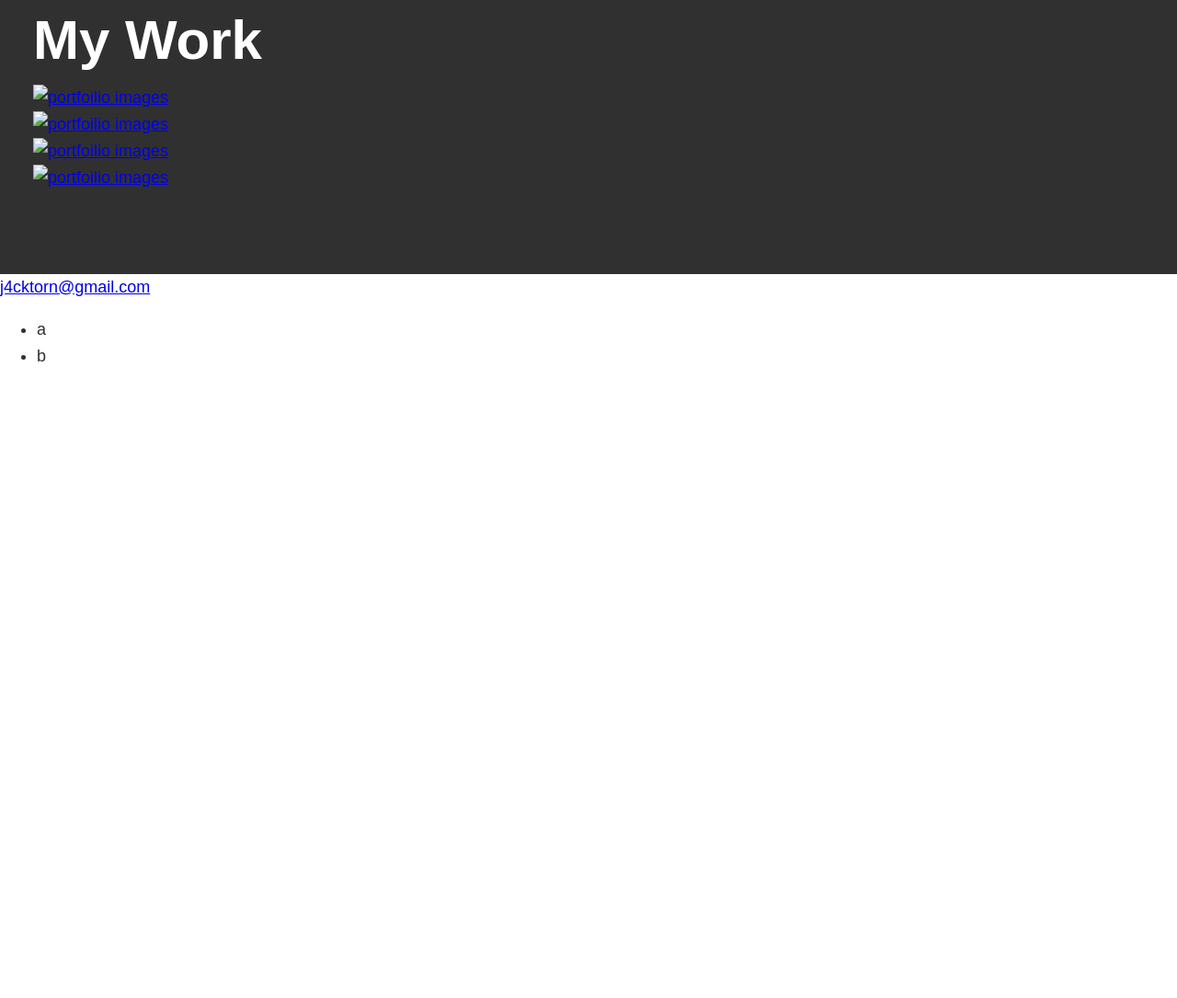
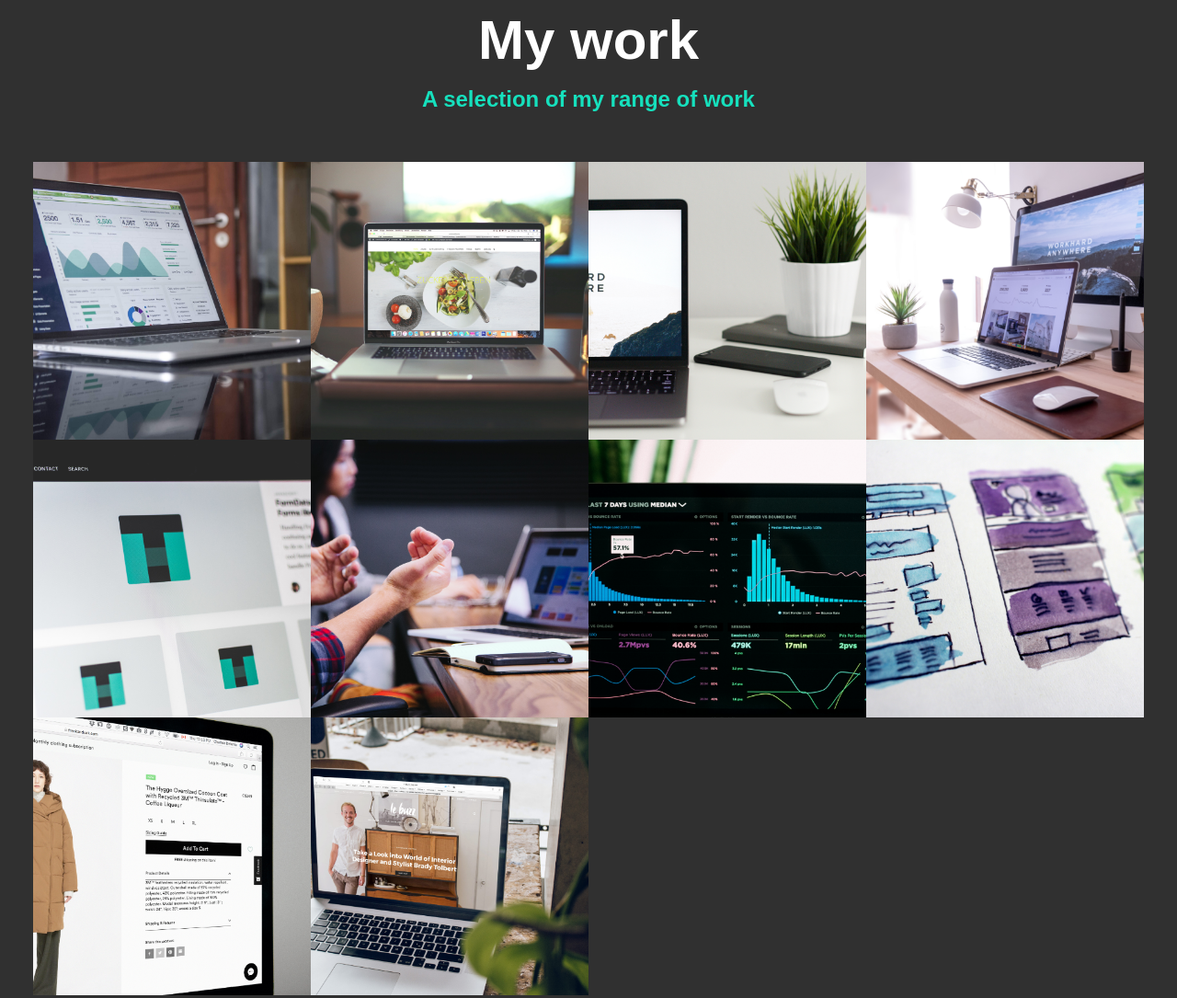
Before and after one commit to jack8120/portfolio, a plain HTML site: page index.html in a window 1280 px wide. Shown: the part 1900-2985 px from the top of the page at 92% size. Before the commit the page ends 2320 px from the top, so only its background shows below. Drawn offline with nearby package versions, Linux system fonts and the light colour scheme.

Commit message:
portfolio section styled

```diff
--- a/css/style.css
+++ b/css/style.css
@@ -118,9 +118,17 @@ h3 { font-size: var(--fs-h3) }
     margin-bottom: 1em;
 }
 
-/* Intro section */
+.section__subtitle--work {
+    color: var(--clr-accent);
+    font-weight: var(--fw-bold);
+    margin-bottom: 2em;
+}
+
+/* header */
 
 nav { display: none; }
+
+/* Intro section */
 
 .intro {
     position: relative;
@@ -262,5 +270,11 @@ nav { display: none; }
 
 .my-work {
     background-color: var(--clr-dark);
-    color: var(--clr-light)
+    color: var(--clr-light);
+    text-align: center;
 }
+
+.portfolio {
+    display: grid;
+    grid-template-columns: repeat(auto-fit, minmax(300px, 1fr));
+}
--- a/index.html
+++ b/index.html
@@ -90,28 +90,58 @@
 
         <!-- My Work -->
         <section class="my-work" id="work">
-            <h2 class="section__title">My Work</h2>
-            <p class="secrtion__subtitle"></p>
+            <h2 class="section__title section__title--work">My work</h2>
+            <p class="section__subtitle section__subtitle--work">A selection of my range of work</p>
 
-            <div class="Portfolio">
+            <div class="portfolio">
                 <!-- Portfolio item 01 -->
                 <a href="#" class="portfolio__item">
-                    <img src="" alt="portfoilio images" class="portfolio__img">
+                    <img src="img/portfolio-01.png" alt="portfoilio images" class="portfolio__img">
                 </a>
 
                  <!-- Portfolio item 02 -->
                  <a href="#" class="portfolio__item">
-                    <img src="" alt="portfoilio images" class="portfolio__img">
+                    <img src="img/portfolio-02.png" alt="portfoilio images" class="portfolio__img">
                 </a>
 
                  <!-- Portfolio item 03 -->
                  <a href="#" class="portfolio__item">
-                    <img src="" alt="portfoilio images" class="portfolio__img">
+                    <img src="img/portfolio-03.png" alt="portfoilio images" class="portfolio__img">
                 </a>
 
                  <!-- Portfolio item 04 -->
                  <a href="#" class="portfolio__item">
-                    <img src="" alt="portfoilio images" class="portfolio__img">
+                    <img src="img/portfolio-04.png" alt="portfoilio images" class="portfolio__img">
+                </a>
+
+                 <!-- Portfolio item 05 -->
+                 <a href="#" class="portfolio__item">
+                    <img src="img/portfolio-05.png" alt="" class="portfolio__img">
+                </a>
+
+                <!-- Portfolio item 06 -->
+                <a href="#" class="portfolio__item">
+                    <img src="img/portfolio-06.png" alt="" class="portfolio__img">
+                </a>
+
+                <!-- Portfolio item 07 -->
+                <a href="#" class="portfolio__item">
+                    <img src="img/portfolio-07.png" alt="" class="portfolio__img">
+                </a>
+
+                <!-- Portfolio item 08 -->
+                <a href="#" class="portfolio__item">
+                    <img src="img/portfolio-08.png" alt="" class="portfolio__img">
+                </a>
+
+                <!-- Portfolio item 09 -->
+                <a href="#" class="portfolio__item">
+                    <img src="img/portfolio-09.png" alt="" class="portfolio__img">
+                </a>
+
+                <!-- Portfolio item 0 0-->
+                <a href="#" class="portfolio__item">
+                    <img src="img/portfolio-10.png" alt="" class="portfolio__img">
                 </a>
             </div>
         </section>
```
Also changed, not shown: img/imac.png (added), img/portfolio-01.png (added), img/portfolio-02.png (added), img/portfolio-03.png (added), img/portfolio-04.png (added), img/portfolio-05.png (added), img/portfolio-06.png (added), img/portfolio-07.png (added), img/portfolio-08.png (added), img/portfolio-09.png (added), img/portfolio-10.png (added).
